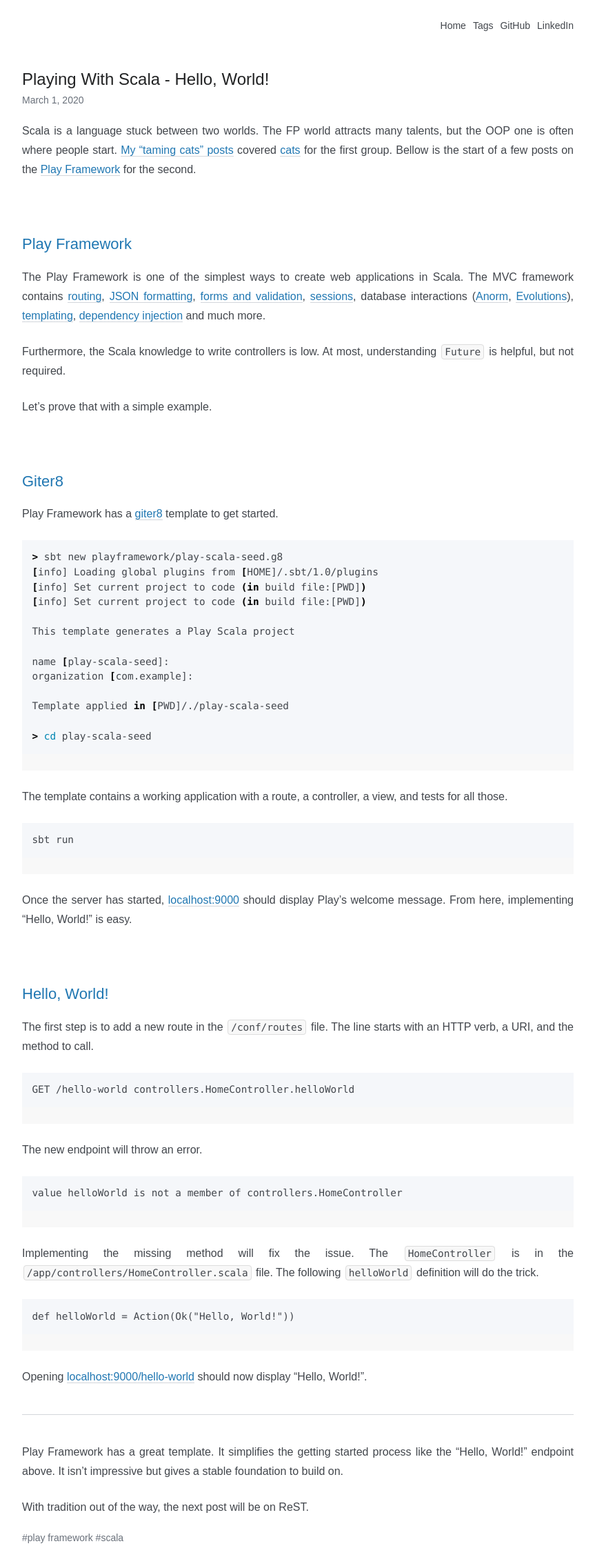
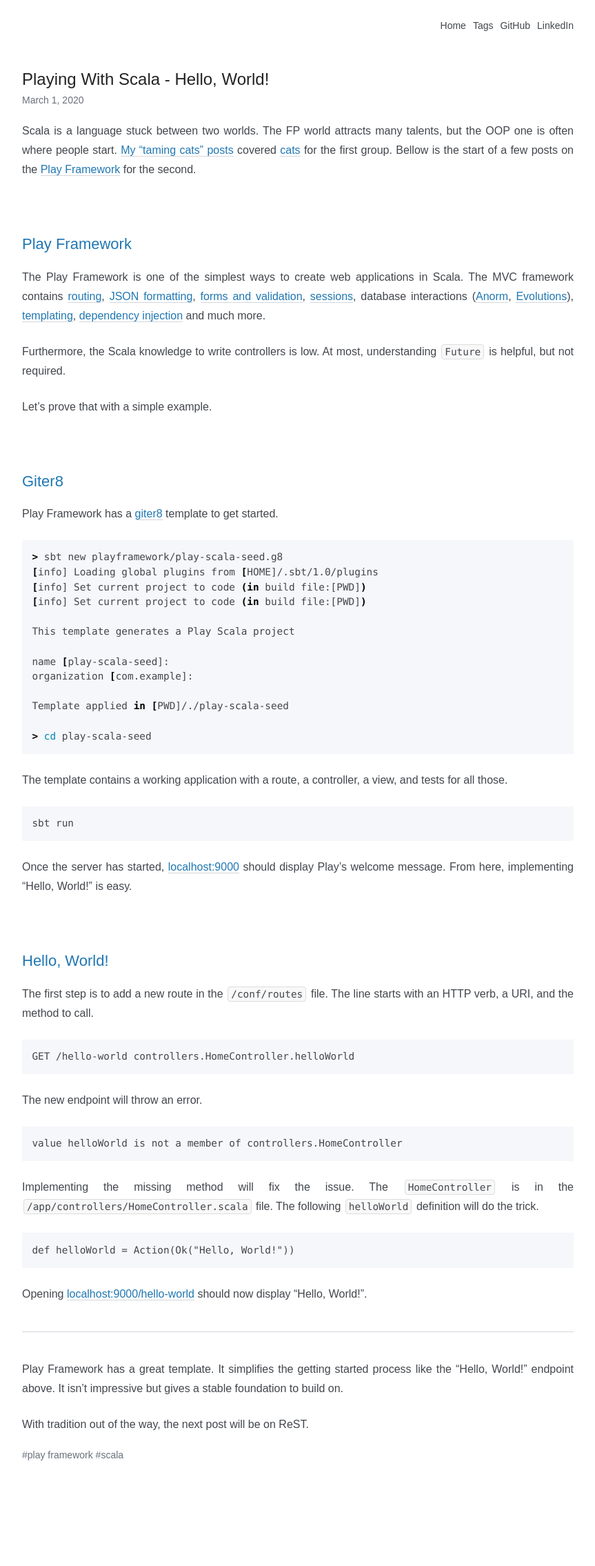
Before and after one commit to plippe/blog, a Jekyll site: the page built from _posts/2020-03-01-playing-with-scala-hello-world.md, in a window 1280 px wide. Shown: the whole page at 69% size, without its empty margins (208-1071 px from the left). Built offline with Jekyll 4.4.1, drawn with Linux system fonts in a browser that asks for light colours; our own code applies the rules of GitHub Pages for plain Markdown files; after the commit the page ends 2150 px from its top, so only the background shows below that.

Commit message:
Too much spacing

```diff
--- a/assets/css/custom.css
+++ b/assets/css/custom.css
@@ -20,6 +20,6 @@
   border-bottom-color: #847bb9;
 }
 
-.content .highlight {
+.content div.highlight {
   margin-bottom: 1.5em;
 }
```
